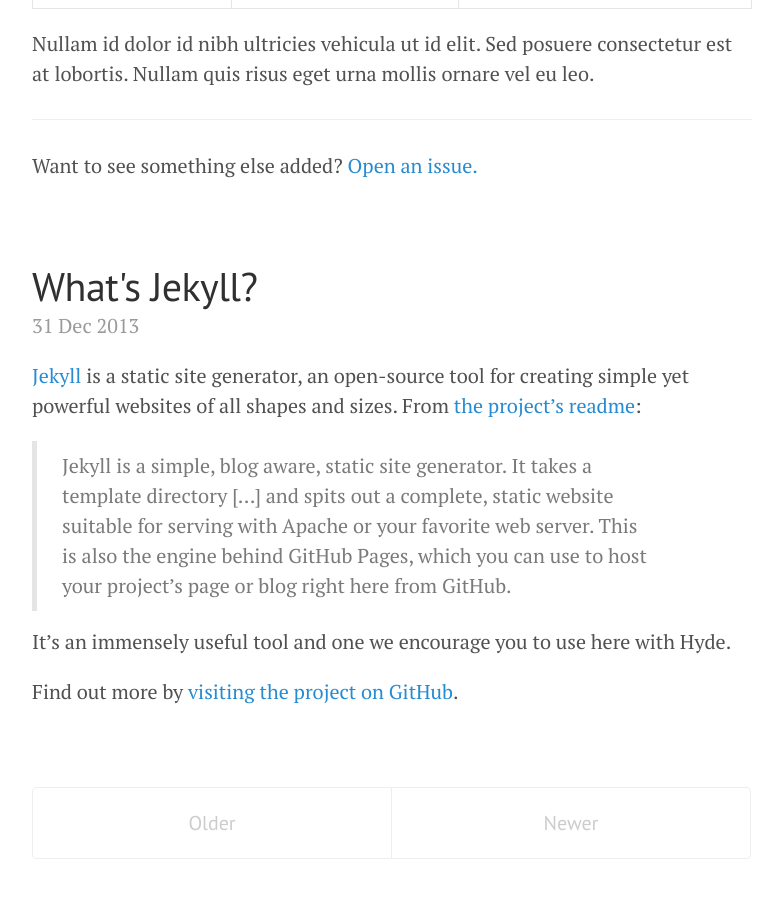
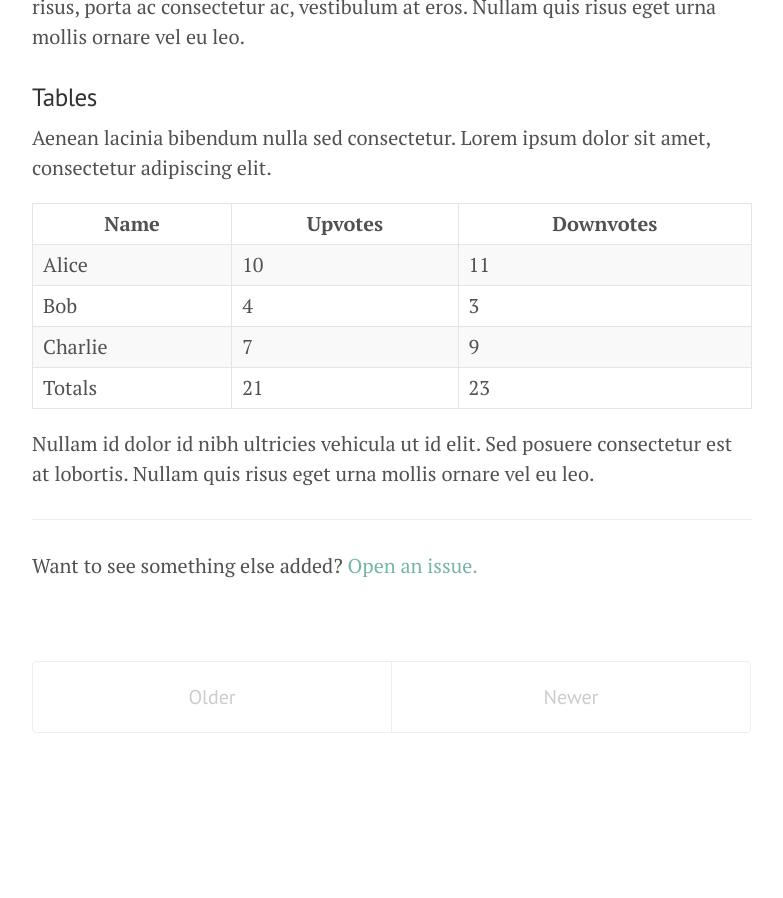
Before and after one commit to yamanedk/yamanedk.github.io, a Jekyll site: the page built from index.html, in a window 1280 px wide and 900 px high, scrolled down 4515 px. Shown: the whole window, without its empty margins (248-1031 px from the left). Built offline with Jekyll 4.4.1, drawn with Linux system fonts in a browser that asks for light colours; Markdown is read by kramdown in place of the engine named in the settings; the list of posts is cut into pages by our own code; after the commit the page ends 5308 px from its top, so only the background shows below that; some of the changed text lies outside the part shown.

Commit message:
First Post

```diff
--- a/_config.yml
+++ b/_config.yml
@@ -7,7 +7,7 @@
 
 # Setup
 title:            Danielle Yamane
-tagline:          '25'
+tagline:          '24'
 description:      'A site filled with my thoughts and experiences curated for your enjoyment.'
 url:              http://yamanedk.github.io
 
--- a/_layouts/default.html
+++ b/_layouts/default.html
@@ -3,7 +3,7 @@
 
   {% include head.html %}
 
-  <body>
+  <body class="theme-base-0c" class="sidebar-overlay">
 
     {% include sidebar.html %}
 
--- a/_posts/2013-12-31-whats-jekyll.md
+++ /dev/null
@@ -1,12 +0,0 @@
----
-layout: post
-title: What's Jekyll?
----
-
-[Jekyll](http://jekyllrb.com) is a static site generator, an open-source tool for creating simple yet powerful websites of all shapes and sizes. From [the project's readme](https://github.com/mojombo/jekyll/blob/master/README.markdown):
-
-  > Jekyll is a simple, blog aware, static site generator. It takes a template directory [...] and spits out a complete, static website suitable for serving with Apache or your favorite web server. This is also the engine behind GitHub Pages, which you can use to host your project’s page or blog right here from GitHub.
-
-It's an immensely useful tool and one we encourage you to use here with Hyde.
-
-Find out more by [visiting the project on GitHub](https://github.com/mojombo/jekyll).
```
Also changed, not shown: _posts/2019-12-07-whats-this.md (added, +8 -0 lines).
